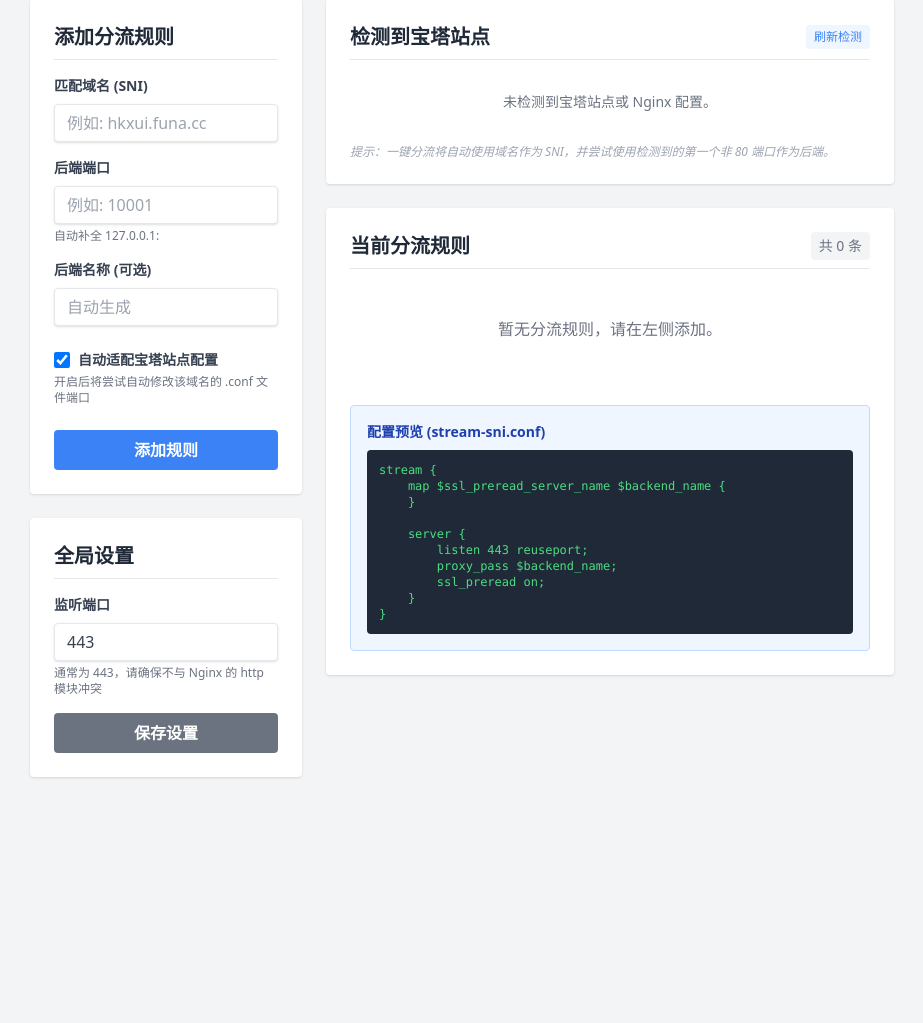
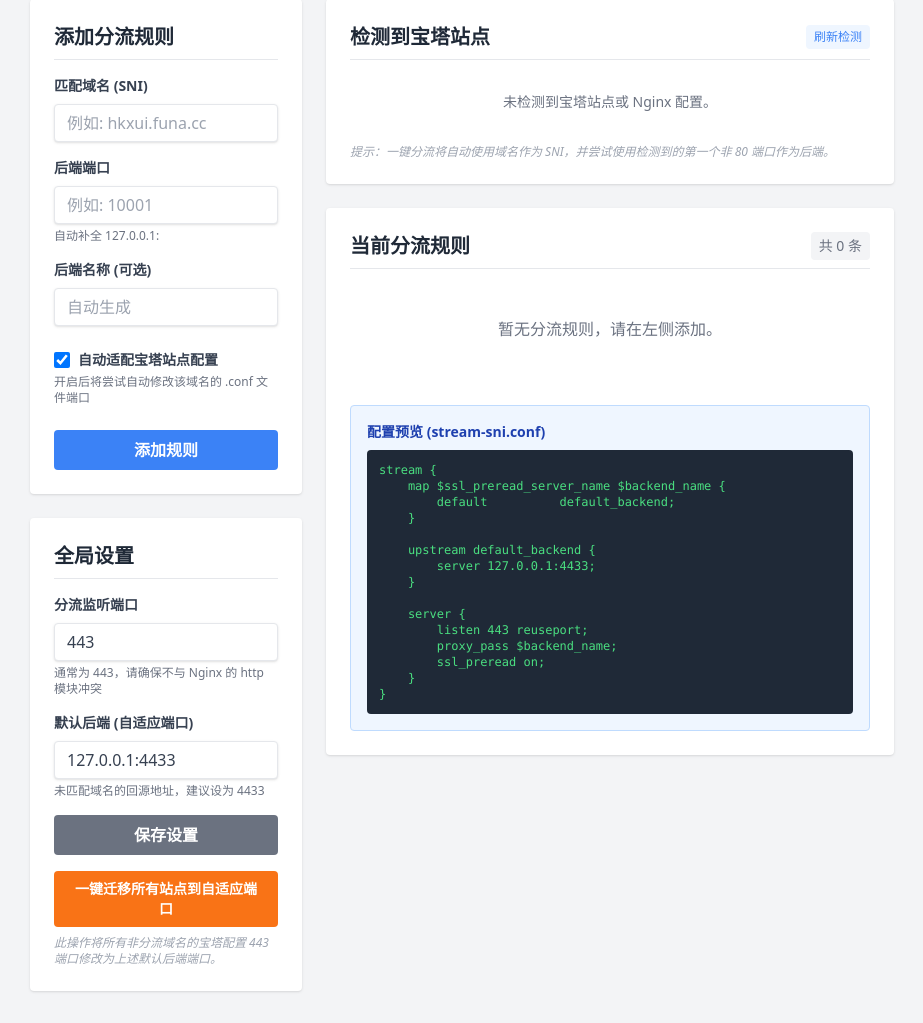
Before and after one commit to CcaiJun/fenliu, a Flask app: page / in a window 1280 px wide. Shown: the part 133-1156 px from the top of the page, without its empty margins (178-1101 px from the left). Before the commit the page ends 911 px from the top, so only its background shows below. Run offline with Flask 3, Linux system fonts and the light colour scheme; data that the repository does not hold is empty; parts of the project's set-up code (start-up, migrations or seed data) failed here and were passed over; some libraries are stand-ins or nearby versions.

Commit message:
feat: add adaptive forwarding, default backend support, and robustness enhancements

```diff
--- a/app.py
+++ b/app.py
@@ -16,26 +16,42 @@ def patch_bt_site_config(domain, target_port):
     if not os.path.exists(conf_path):
         return False, f"未找到宝塔配置文件: {conf_path}"
 
+    # 备份原配置
+    backup_path = f"{conf_path}.bak"
     try:
+        import shutil
+        if not os.path.exists(backup_path):
+            shutil.copy2(conf_path, backup_path)
+
         with open(conf_path, 'r', encoding='utf-8') as f:
             content = f.read()
 
         # 1. 修改 listen 443 ssl 为 target_port
-        # 注意宝塔可能有空格或分号，使用正则匹配更稳妥
+        # 增强正则，支持 IPv6 和更多格式
         new_content = re.sub(r'listen\s+443\s+ssl\s*;', f'listen {target_port} ssl;', content)
+        new_content = re.sub(r'listen\s+\[::\]:443\s+ssl\s*;', f'listen [::]:{target_port} ssl;', new_content)
 
         # 2. 修改 if ($server_port != 443) 为 target_port
         new_content = re.sub(r'if\s*\(\$server_port\s*!=\s*443\s*\)', f'if ($server_port != {target_port})', new_content)
 
         # 3. 修改 error_page 497 https://$host$request_uri; -> https://$host:target_port$request_uri;
-        # 宝塔默认配置在非 443 端口时需要带端口跳转
-        new_content = re.sub(r'error_page\s+497\s+https://\$host\$request_uri;', f'error_page 497 https://$host:{target_port}$request_uri;', new_content)
+        # 移除已存在的端口后再添加，防止重复叠加
+        new_content = re.sub(r'error_page\s+497\s+https://\$host(:\d+)?\$request_uri;', f'error_page 497 https://$host:{target_port}$request_uri;', new_content)
 
         if new_content == content:
-            return False, "配置文件内容未发生变化（可能已是目标端口或格式不匹配）"
+            # 即使没变也可能已经改过了，返回成功
+            return True, f"配置文件已是目标状态: {conf_path}"
 
         with open(conf_path, 'w', encoding='utf-8') as f:
             f.write(new_content)
+
+        # 验证 Nginx 配置
+        test_result = subprocess.run(['nginx', '-t'], capture_output=True, text=True)
+        if test_result.returncode != 0:
+            # 还原备份
+            shutil.copy2(backup_path, conf_path)
+            return False, f"Nginx 配置测试失败，已还原: {test_result.stderr}"
+
         return True, f"成功修改宝塔配置文件: {conf_path}"
     except Exception as e:
         return False, f"修改配置文件时出错: {str(e)}"
@@ -75,9 +91,12 @@ def index():
 
 def load_data():
     if not os.path.exists(DATA_FILE):
-        return {"listen_port": 443, "routes": []}
+        return {"listen_port": 443, "routes": [], "default_backend_server": "127.0.0.1:4433"}
     with open(DATA_FILE, 'r', encoding='utf-8') as f:
-        return json.load(f)
+        data = json.load(f)
+        if "default_backend_server" not in data:
+            data["default_backend_server"] = "127.0.0.1:4433"
+        return data
 
 def save_data(data):
     with open(DATA_FILE, 'w', encoding='utf-8') as f:
@@ -86,12 +105,14 @@ def save_data(data):
 def generate_nginx_config(data):
     routes = data.get("routes", [])
     listen_port = data.get("listen_port", 443)
+    default_backend_server = data.get("default_backend_server", "127.0.0.1:4433")
 
     config = []
     config.append("    # 由 SNI 管理面板自动生成")
     config.append("    map $ssl_preread_server_name $backend_name {")
     for r in routes:
         config.append(f"        {r['domain']}    {r['backend_name']};")
+    config.append(f"        default          default_backend;")
     config.append("    }")
     config.append("")
 
@@ -100,6 +121,11 @@ def generate_nginx_config(data):
         config.append(f"        server {r['backend_server']};")
         config.append("    }")
         config.append("")
+
+    config.append(f"    upstream default_backend {{")
+    config.append(f"        server {default_backend_server};")
+    config.append("    }")
+    config.append("")
 
     config.append("    server {")
     config.append(f"        listen {listen_port} reuseport;")
@@ -229,15 +255,77 @@ def delete_route(route_id):
 def update_settings():
     req = request.json
     listen_port = req.get('listen_port')
-
-    if not listen_port:
-        return jsonify({"error": "监听端口不能为空"}), 400
+    default_backend_server = req.get('default_backend_server')
 
     data = load_data()
-    data['listen_port'] = int(listen_port)
+    if listen_port:
+        data['listen_port'] = int(listen_port)
+    if default_backend_server:
+        # 补全 127.0.0.1:
+        if ':' not in str(default_backend_server):
+            default_backend_server = f"127.0.0.1:{default_backend_server}"
+        elif default_backend_server.startswith(':'):
+            default_backend_server = f"127.0.0.1{default_backend_server}"
+        data['default_backend_server'] = default_backend_server
+
     save_data(data)
     generate_nginx_config(data)
     return jsonify({"message": "设置已更新"})
+
+@app.route('/api/migrate_all_bt', methods=['POST'])
+def migrate_all_bt():
+    """一键将所有未被分流规则占用的宝塔站点，其 443 端口修改为默认后端端口"""
+    data = load_data()
+    default_port = data.get("default_backend_server", "127.0.0.1:4433").split(':')[-1]
+
+    if not os.path.exists(BT_VHOST_DIR):
+        return jsonify({"error": "未找到宝塔 Nginx 配置目录"}), 404
+
+    results = []
+    routes_domains = [r['domain'] for r in data.get('routes', [])]
+
+    for filename in os.listdir(BT_VHOST_DIR):
+        if filename.endswith(".conf"):
+            domain = filename[:-5]
+            if domain in routes_domains:
+                continue # 已在分流规则中，跳过
+
+            success, msg = patch_bt_site_config(domain, default_port)
+            results.append({"domain": domain, "success": success, "message": msg})
+
+    return jsonify({"message": "批量迁移完成", "results": results})
+
+@app.route('/api/restore_bt/<domain>', methods=['POST'])
+def restore_bt_site(domain):
+    """还原宝塔站点的 Nginx 配置文件端口"""
+    conf_path = os.path.join(BT_VHOST_DIR, f"{domain}.conf")
+    backup_path = f"{conf_path}.bak"
+
+    if not os.path.exists(backup_path):
+        # 如果没有备份文件，尝试通过正则强制改回 443
+        try:
+            with open(conf_path, 'r', encoding='utf-8') as f:
+                content = f.read()
+
+            new_content = re.sub(r'listen\s+\d+\s+ssl\s*;', 'listen 443 ssl;', content)
+            new_content = re.sub(r'listen\s+\[::\]:\d+\s+ssl\s*;', 'listen [::]:443 ssl;', new_content)
+            new_content = re.sub(r'if\s*\(\$server_port\s*!=\s*\d+\s*\)', 'if ($server_port != 443)', new_content)
+            new_content = re.sub(r'error_page\s+497\s+https://\$host(:\d+)?\$request_uri;', 'error_page 497 https://$host$request_uri;', new_content)
+
+            if new_content != content:
+                with open(conf_path, 'w', encoding='utf-8') as f:
+                    f.write(new_content)
+                return jsonify({"message": "成功强制还原宝塔配置到 443"})
+            return jsonify({"message": "配置似乎已经是 443 端口"})
+        except Exception as e:
+            return jsonify({"error": f"强制还原失败: {str(e)}"}), 500
+
+    try:
+        import shutil
+        shutil.copy2(backup_path, conf_path)
+        return jsonify({"message": f"成功从备份还原: {domain}"})
+    except Exception as e:
+        return jsonify({"error": f"从备份还原失败: {str(e)}"}), 500
 
 @app.route('/api/apply', methods=['POST'])
 def apply_config():
--- a/templates/index.html
+++ b/templates/index.html
@@ -76,13 +76,22 @@
                     <h2 class="text-xl font-bold text-gray-800 mb-4 border-b pb-2">全局设置</h2>
                     <form @submit.prevent="updateSettings">
                         <div class="mb-4">
-                            <label class="block text-gray-700 text-sm font-bold mb-2">监听端口</label>
+                            <label class="block text-gray-700 text-sm font-bold mb-2">分流监听端口</label>
                             <input v-model="settings.listen_port" type="number" class="shadow appearance-none border rounded w-full py-2 px-3 text-gray-700 leading-tight focus:outline-none focus:shadow-outline" required>
                             <p class="text-xs text-gray-500 mt-1">通常为 443，请确保不与 Nginx 的 http 模块冲突</p>
                         </div>
-                        <button type="submit" class="w-full bg-gray-500 hover:bg-gray-600 text-white font-bold py-2 px-4 rounded focus:outline-none focus:shadow-outline">
+                        <div class="mb-4">
+                            <label class="block text-gray-700 text-sm font-bold mb-2">默认后端 (自适应端口)</label>
+                            <input v-model="settings.default_backend_server" type="text" placeholder="例如: 4433" class="shadow appearance-none border rounded w-full py-2 px-3 text-gray-700 leading-tight focus:outline-none focus:shadow-outline" required>
+                            <p class="text-xs text-gray-500 mt-1">未匹配域名的回源地址，建议设为 4433</p>
+                        </div>
+                        <button type="submit" class="w-full bg-gray-500 hover:bg-gray-600 text-white font-bold py-2 px-4 rounded focus:outline-none focus:shadow-outline mb-4">
                             保存设置
                         </button>
+                        <button @click.prevent="migrateAllBt" class="w-full bg-orange-500 hover:bg-orange-600 text-white font-bold py-2 px-4 rounded focus:outline-none focus:shadow-outline text-sm">
+                            一键迁移所有站点到自适应端口
+                        </button>
+                        <p class="text-xs text-gray-400 mt-2 italic">此操作将所有非分流域名的宝塔配置 443 端口修改为上述默认后端端口。</p>
                     </form>
                 </div>
             </div>
@@ -176,13 +185,18 @@
                     <pre class="text-xs bg-gray-800 text-green-400 p-3 rounded overflow-x-auto"><code>stream {
     map $ssl_preread_server_name $backend_name {
 <span v-for="r in routes" :key="'map-'+r.id">        {{ r.domain }}    {{ r.backend_name }};
-</span>    }
+</span>        default          default_backend;
+    }
 
 <span v-for="r in routes" :key="'up-'+r.id">    upstream {{ r.backend_name }} {
         server {{ r.backend_server }};
     }
 
-</span>    server {
+</span>    upstream default_backend {
+        server {{ settings.default_backend_server }};
+    }
+
+    server {
         listen {{ settings.listen_port }} reuseport;
         proxy_pass $backend_name;
         ssl_preread on;
@@ -239,7 +253,7 @@
             setup() {
                 const routes = ref([]);
                 const btSites = ref([]);
-                const settings = ref({ listen_port: 443 });
+                const settings = ref({ listen_port: 443, default_backend_server: '127.0.0.1:4433' });
                 const newRoute = ref({ domain: '', backend_server: '', backend_name: '', auto_patch: true });
                 const editingRoute = ref(null);
                 const message = ref({ text: '', type: '' });
@@ -258,6 +272,7 @@
                         const data = await res.json();
                         routes.value = data.routes || [];
                         settings.value.listen_port = data.listen_port || 443;
+                        settings.value.default_backend_server = data.default_backend_server || '127.0.0.1:4433';
                     } catch (error) {
                         showMessage('获取数据失败: ' + error.message, 'error');
                     }
@@ -374,7 +389,10 @@
                         const res = await fetch('/api/settings', {
                             method: 'POST',
                             headers: { 'Content-Type': 'application/json' },
-                            body: JSON.stringify({ listen_port: settings.value.listen_port })
+                            body: JSON.stringify({
+                                listen_port: settings.value.listen_port,
+                                default_backend_server: settings.value.default_backend_server
+                            })
                         });
                         const data = await res.json();
 
@@ -385,6 +403,27 @@
                         }
                     } catch (error) {
                         showMessage('请求失败: ' + error.message, 'error');
+                    }
+                };
+
+                const migrateAllBt = async () => {
+                    if (!confirm('确定要一键迁移所有正常站点到自适应端口吗？这会修改所有非分流域名的宝塔配置。')) return;
+
+                    loading.value = true;
+                    try {
+                        const res = await fetch('/api/migrate_all_bt', { method: 'POST' });
+                        const data = await res.json();
+
+                        if (res.ok) {
+                            const successCount = data.results.filter(r => r.success).length;
+                            showMessage(`迁移完成！成功: ${successCount}, 失败: ${data.results.length - successCount}`);
+                        } else {
+                            showMessage(data.error || '迁移失败', 'error');
+                        }
+                    } catch (error) {
+                        showMessage('请求失败: ' + error.message, 'error');
+                    } finally {
+                        loading.value = false;
                     }
                 };
 
@@ -425,6 +464,7 @@
                     deleteRoute,
                     applyConfig,
                     updateSettings,
+                    migrateAllBt,
                     fetchBtSites,
                     autoAddBtSite
                 };
```
Also changed, not shown: 2 other files.
